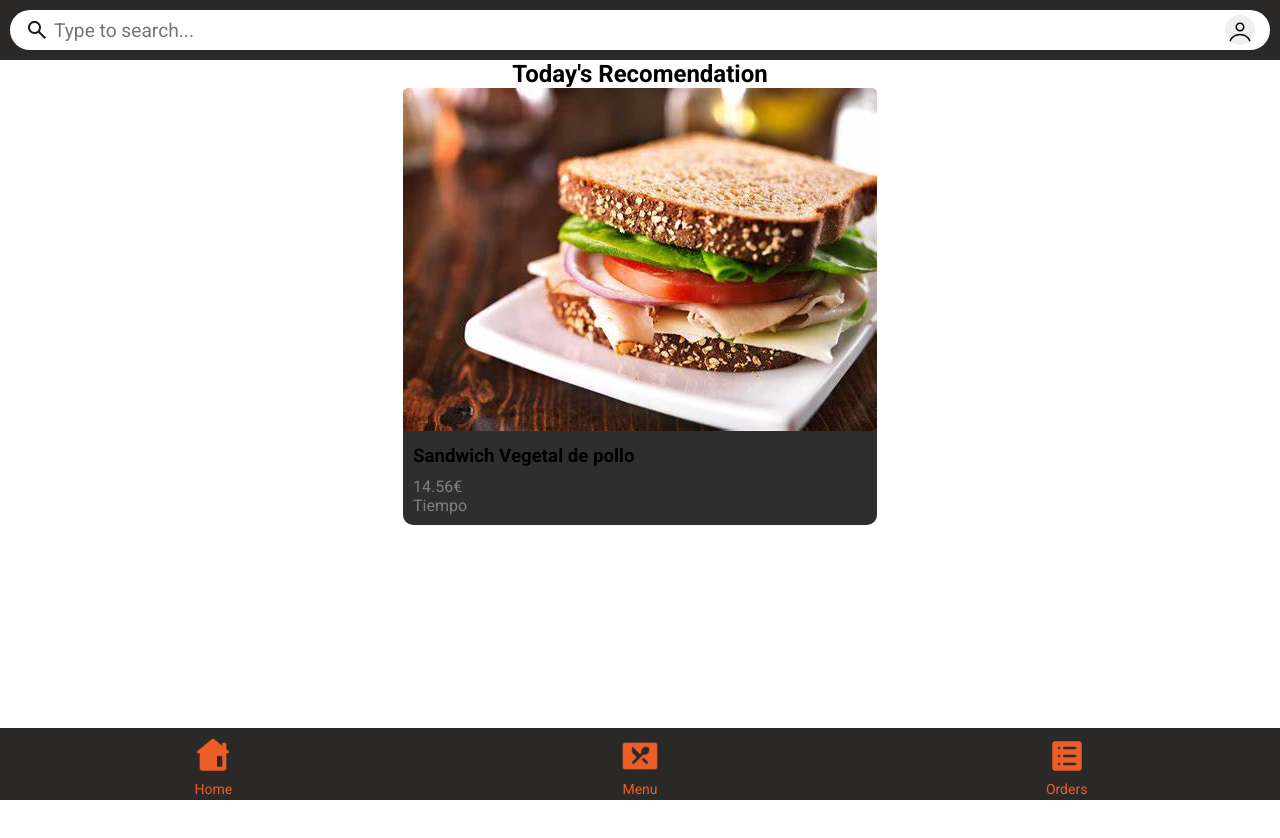
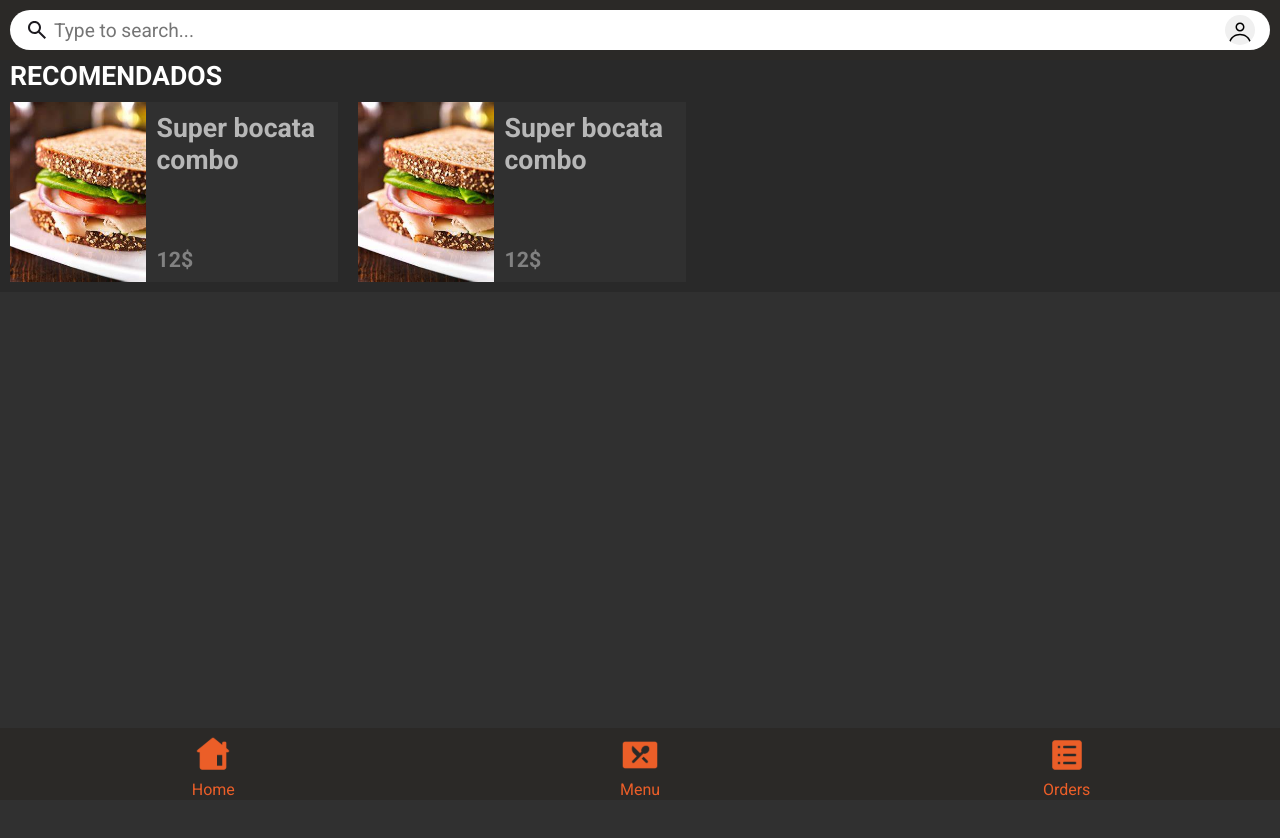
Before and after one commit to IsaacRamosDaw/The_Cafeteria, a React (Vite) app in the folder frontend/: page /home in a window 1280 px wide. Shown: the top 838 px of the page. Before the commit the page ends 800 px from the top, so only its background shows below. Built offline with nearby package versions, Linux system fonts and the light colour scheme.

Commit message:
Home, section recommended done

```diff
--- /dev/null
+++ b/frontend/src/components/HomeComponents/recommendedContainer/RecommendedContainer.jsx
@@ -0,0 +1,16 @@
+import CardRecommended from "../../cardRecommended/CardRecommended";
+import "./RecommendedContainer.scss";
+
+export default function RecommendedContainer() {
+  return (
+    <section className="container-recommended-cards">
+      <div className="container-title-card-home">
+        <p className="title-card-home">RECOMENDADOS</p>
+      </div>
+      <div className="carrusel-recommended-cards">
+        <CardRecommended image={""} title={"Super bocata combo"} price={12} />
+        <CardRecommended image={""} title={"Super bocata combo"} price={12} />
+      </div>
+    </section>
+  );
+}
--- /dev/null
+++ b/frontend/src/components/HomeComponents/recommendedContainer/RecommendedContainer.scss
@@ -0,0 +1,25 @@
+@import '/src/global.scss';
+
+.container-recommended-cards{
+    width: 100%;
+    background-color: $dark-mode-background-1;
+    @include flex-items(column);
+
+    .container-title-card-home{
+        width: 100%;
+        .title-card-home{
+            margin: 0 10px;
+            font-weight: 600;
+            font-size: $text-big-size;
+            color: $default-white;
+        }
+    }
+    .carrusel-recommended-cards{
+        display: flex;
+        align-items: center;
+        justify-content: flex-start;
+        width: 100%;
+        overflow-x: scroll;
+        overflow-y: hidden;
+    }
+}
--- /dev/null
+++ b/frontend/src/components/cardRecommended/CardRecommended.jsx
@@ -0,0 +1,19 @@
+import "./CardRecommended.scss";
+
+export default function CardRecommended({ image, title, price }) {
+  return (
+    <div className="card-recommended-container">
+      <div className="container-img-card-recommended">
+        <img
+          className="img-card-recommended"
+          src="/images/ImgMenus/sandwiches.jpg"
+          alt="Img card"
+        />
+      </div>
+      <div className="container-info-card-recommended">
+        <h2 className="title-card-recommended"> {title} </h2>
+        <p className="price-card-recommended"> {price}$ </p>
+      </div>
+    </div>
+  );
+}
--- /dev/null
+++ b/frontend/src/components/cardRecommended/CardRecommended.scss
@@ -0,0 +1,37 @@
+@import '/src/global.scss';
+
+.card-recommended-container{
+    display: flex;
+    width: 100%;
+    max-width: 328px;
+    height: 180px;
+    margin: 10px;
+    flex-shrink: 0;
+    background-color: $dark-mode-background-2;
+
+    .container-img-card-recommended{
+        width: 60%;
+
+        .img-card-recommended{
+            width: 100%;
+            height: 100%;
+            object-fit: cover;
+        }
+    }
+    .container-info-card-recommended{
+        display: flex;
+        flex-direction: column;
+        justify-content: space-between;
+        margin: 10px;
+
+        .title-card-recommended{
+            color: $dark-mode-text-2;
+            font-size: $text-big-size;
+        }
+        .price-card-recommended{
+            color: $dark-mode-text-3;
+            font-size: $text-medium-size;
+            font-weight: 600;
+        }
+    }
+}
--- a/frontend/src/components/offer/Offer.jsx
+++ /dev/null
@@ -1,21 +0,0 @@
-import "./Offer.scss";
-
-function Offer() {
-  return (
-    <section id="offers">
-      <a href="">
-        <h2>Today's Recomendation</h2>
-        <div>
-          <img src="/images/ImgMenus/sandwiches.jpg" alt="" />
-          <div id="offer-text">
-            <h3>Sandwich Vegetal de pollo</h3>
-            <p>14.56€</p>
-            <p>Tiempo</p>
-          </div>
-        </div>
-      </a>
-    </section>
-  );
-}
-
-export default Offer;
--- a/frontend/src/components/offer/Offer.scss
+++ /dev/null
@@ -1,34 +0,0 @@
-section#offers a{
-  height: 300px;
-  display: flex;
-  flex-direction: column;
-  align-items: center;
-
-  h2{
-    text-align: center;
-  }
-
-  > div {
-    background-color: rgb(46, 46, 46);
-    border-radius: 10px;
-  }
-  img {
-    width: 100%;
-    border-radius: 5px;
-  }
-
-  #offer-text{
-    display: flex;
-    justify-content: space-around;
-    flex-direction: column;
-    margin: 10px;
-
-    h3{
-      margin-bottom: 10px;
-    }
-
-    p {
-      color: grey;
-    }
-  }
-}
--- a/frontend/src/global.scss
+++ b/frontend/src/global.scss
@@ -14,13 +14,15 @@ $default-black: #000;
 $primary-font: "Roboto",
 sans-serif;
 
-$text-tiny-size: 12px;
-$text-small-size: 14px;
-$text-medium-size: 18px;
-$text-big-size: 20px;
+$text-tiny-size: 10pt;
+$text-small-size: 12pt;
+$text-medium-small-size: 14pt;
+$text-medium-size: 16pt;
+$text-medium-big-size: 18pt;
+$text-big-size: 20pt;
 
-$text-subtitle: 22px;
-$text-title: 24px;
+$text-subtitle: 22pt;
+$text-title: 24pt;
 
 /* Color styles */
 $accent: #EB5E28;
@@ -30,33 +32,30 @@ $secondary: #2B2927;
 $neutral-default-white: #EEEEEE;
 $neutral-default-black: #090909;
 
-.dark-mode{
-  $text-1: #EEEEEE;
-  $text-2: #B7B7B7;
-  $text-3: #818181;
-  $text-4: #FF9972;
-  $borders-separators-1: #934930;
-  $borders-separators-2: #555555;
-  $interactive-1: #6F301A;
-  $interactive-2: #424242;
-  $background-1: #292929;
-  $background-2: #303030;
-  $background-3: #383838;
-}
+$dark-mode-text-1: #EEEEEE;
+$dark-mode-text-2: #B7B7B7;
+$dark-mode-text-3: #818181;
+$dark-mode-text-4: #FF9972;
+$dark-mode-borders-separators-1: #934930;
+$dark-mode-borders-separators-2: #555555;
+$dark-mode-interactive-1: #6F301A;
+$dark-mode-interactive-2: #424242;
+$dark-mode-background-1: #292929;
+$dark-mode-background-2: #303030;
+$dark-mode-background-3: #383838;
 
-.light-mode{
-  $text-1: #202020;
-  $text-2: #4E4E4E;
-  $text-3: #6A6A6A;
-  $text-4: #B42E00;
-  $borders-separators-1: #DE9075;
-  $borders-separators-2: #B5B5B5;
-  $interactive-1: #EFD5CD;
-  $interactive-2: #F8B097;
-  $background-1: #EAEAEA;
-  $background-2: #E5E5E5;
-  $background-3: #DBDBDB;
-}
+$light-mode-text-1: #202020;
+$light-mode-text-2: #4E4E4E;
+$light-mode-text-3: #6A6A6A;
+$light-mode-text-4: #B42E00;
+$light-mode-borders-separators-1: #DE9075;
+$light-mode-borders-separators-2: #B5B5B5;
+$light-mode-interactive-1: #EFD5CD;
+$light-mode-interactive-2: #F8B097;
+$light-mode-background-1: #EAEAEA;
+$light-mode-background-2: #E5E5E5;
+$light-mode-background-3: #DBDBDB;
+
 
 // Defined flexbox style with parametres
 @mixin flex-items($direction: row) {
--- a/frontend/src/pages/home/Home.jsx
+++ b/frontend/src/pages/home/Home.jsx
@@ -1,16 +1,16 @@
 import SearchBar from "../../components/searchBar/SearchBar";
 import TabsBar from "../../components/tabsBar/tabsBar";
 import Separator from "../../components/separator/Separator"
-import Offer from "../../components/offer/Offer";
 import "./Home.scss";
+import RecommendedContainer from "../../components/HomeComponents/recommendedContainer/RecommendedContainer";
 
 function Home() {
   return (
     <div id="home-container">
       <SearchBar />
       <Separator />
-      <main id="container-home-page">
-        <Offer/>
+      <main id="content-home">
+        <RecommendedContainer />
       </main>
       <TabsBar />
     </div>
--- a/frontend/src/pages/home/Home.scss
+++ b/frontend/src/pages/home/Home.scss
@@ -3,8 +3,9 @@
 #home-container{
     width: 100%;
     min-height: 100vh;
+    background-color: $dark-mode-background-2;
 }
-div#container-home-page{
+main#content-home{
     width: 100%;
     min-height: 100vh;
 }
```
